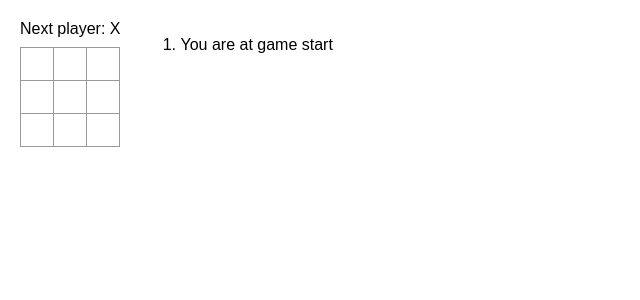
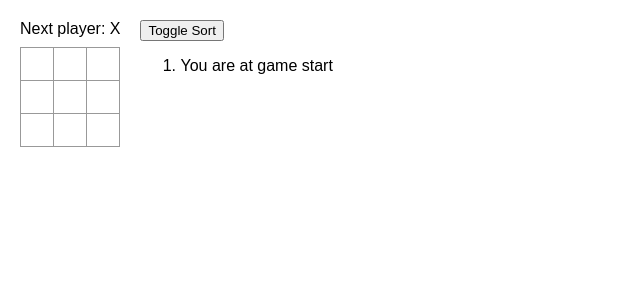
Before and after one commit to CRN91/Portfolio, a React (Create React App) app: page / in a window 1280 px wide. Shown: the top 300 px of the page, without its empty margins (0-640 px from the left). Built offline with nearby package versions, Linux system fonts and the light colour scheme.

Commit message:
Button to toggle the ordering of moves from ascending to decending in the history list

```diff
--- a/src/App.js
+++ b/src/App.js
@@ -91,6 +91,7 @@ export default function Game() {
   const [currentMove, setCurrentMove] = useState(0);
   const xIsNext = currentMove % 2 === 0;
   const currentSquares = history[currentMove];
+  const [ascending, setAscending] = useState(true);
 
   function handlePlay(nextSquares) {
     const nextHistory = [...history.slice(0, currentMove + 1), nextSquares];
@@ -116,6 +117,10 @@ export default function Game() {
     );
   });
 
+  if (!ascending) {
+    moves.reverse();
+  }
+
   // Making the last move be text rather than a button
   moves = moves.slice(0, -1);
   const historyLength = history.length;
@@ -131,6 +136,7 @@ export default function Game() {
         <Board xIsNext={xIsNext} squares={currentSquares} onPlay={handlePlay}/>
       </div>
       <div className="game-info">
+        <button onClick={() => setAscending(!ascending)}>Toggle Sort</button>
         <ol>{moves}</ol>
       </div>
     </div>
```
